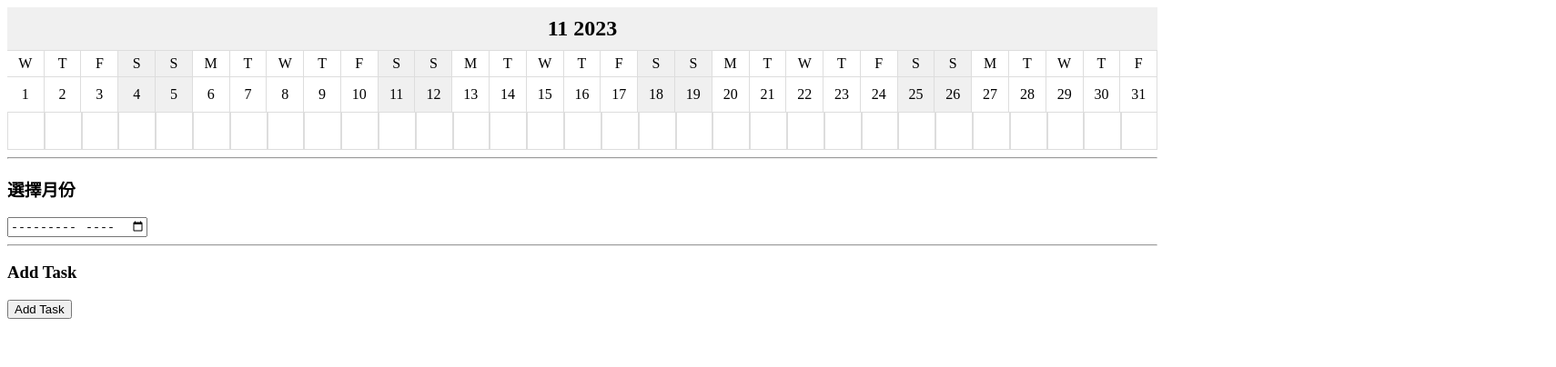
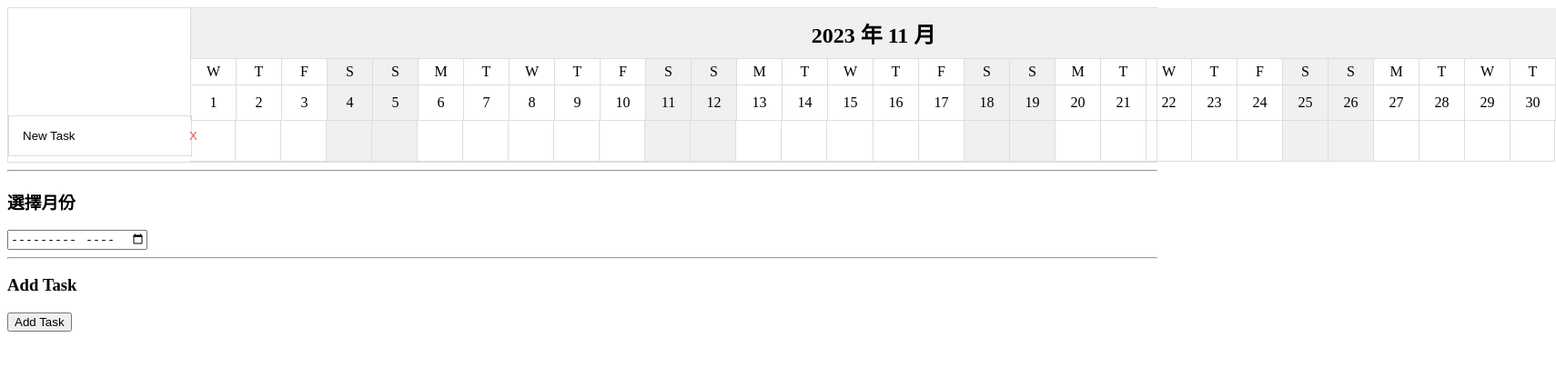
Before and after one commit to jasonlin1993/GanttChart, a Next.js app: page / in a window 1280 px wide. Both pictures are taken after a click on the button "Add Task". Shown: the top 404 px of the page at 91% size, 1710 px wide, since content can reach past the window. Built offline with nearby package versions, Linux system fonts and the light colour scheme.

Commit message:
新增任務重選月份時，重新渲染格子數量

```diff
--- a/src/components/AddTask.js
+++ b/src/components/AddTask.js
@@ -5,15 +5,20 @@ import { addTask } from "../redux/action/taskAction";
 
 const AddTask = () => {
   const { year, month } = useSelector((state) => state.date);
-  const daysInMonth = new Date(year, month - 1, 0).getDate();
+  const daysInMonth = new Date(year, month, 0).getDate();
+  console.log(daysInMonth);
   const dispatch = useDispatch();
 
   const handleAddTask = () => {
-    const daysArray = Array.from({ length: daysInMonth }, () => false); // 创建一个长度等于月份天数的数组，初始值为 false
+    // 使用正確的年份和月份來計算天數
+    const daysInMonth = new Date(year, month - 1, 0).getDate();
+    // 創建一個對應當月天數的數組，所有值都設為 false
+    const daysArray = Array.from({ length: daysInMonth }, () => false);
+    console.log("dayArray:", daysArray);
     const newTask = {
       id: Date.now(),
       name: "New Task",
-      days: daysArray, // 添加天数信息
+      days: daysArray,
     };
     dispatch(addTask(newTask));
   };
--- a/src/components/Calendar.js
+++ b/src/components/Calendar.js
@@ -1,4 +1,4 @@
-import React from "react";
+import React, { useEffect, useState } from "react";
 import { useSelector } from "react-redux";
 import MonthHeader from "@/styles/MonthHeader";
 import DayGrid from "@/styles/DayGrid";
@@ -7,13 +7,22 @@ import WeekdayCell from "@/styles/WeekdayCell";
 import DayCell from "@/styles/DayCell";
 import TaskRow from "@/styles/TaskRow";
 import TaskDayCell from "@/styles/TaskDayCell";
+import TaskInput from "@/styles/TaskInput";
 
-// Example component for the calendar
 const Calendar = () => {
   const { year, month } = useSelector((state) => state.date);
   const tasks = useSelector((state) => state.tasks.tasks);
-  const daysInMonth = new Date(year, month - 1, 0).getDate();
-  const days = Array.from({ length: daysInMonth }, (_, i) => i + 1);
+  const daysInMonth = new Date(year, month, 0).getDate();
+  console.log("Month:", daysInMonth);
+  // const days = Array.from({ length: daysInMonth }, (_, i) => i + 1);
+  const [days, setDays] = useState([]);
+
+  useEffect(() => {
+    // 計算當月天數，請注意 month 需要減 1
+    const daysInMonth = new Date(year, month, 0).getDate();
+    // 更新 days 狀態
+    setDays(Array.from({ length: daysInMonth }, (_, i) => i + 1));
+  }, [year, month]); // 添加 year 和 month 到依賴陣列，當它們變化時重新執行此 effect
 
   const getWeekdayLabel = (day) => {
     const date = new Date(year, month - 1, day);
@@ -27,8 +36,17 @@ const Calendar = () => {
   };
   console.log("Tasks:", tasks);
   return (
-    <>
-      <MonthHeader>{`${month} ${year}`}</MonthHeader>
+    <div style={{ display: "flex", Width: "100%", border: "1px solid  #ddd" }}>
+      <div style={{ minWidth: "200px" }}>
+        <div style={{ height: "53px" }} />
+        <div style={{ height: "30px" }} />
+        <div style={{ height: "35px" }} />
+        {tasks.map((task, index) => (
+          <TaskInput key={task.id} task={task} />
+        ))}
+      </div>
+      <div>
+        <MonthHeader>{`${year} 年 ${month} 月 `}</MonthHeader>
         <DayGrid>
           {days.map((day, index) => (
             <DayWrapper key={index} $isWeekend={isWeekend(day)}>
@@ -37,14 +55,16 @@ const Calendar = () => {
             </DayWrapper>
           ))}
         </DayGrid>
+
         {tasks.map((task, index) => (
           <TaskRow key={task.id}>
-          {task.days.map((_, dayIndex) => (
-            <TaskDayCell key={dayIndex}>{/* 这里可以根据任务的具体情况来添加内容 */}</TaskDayCell>
+            {days.map((day, dayIndex) => (
+              <TaskDayCell key={dayIndex} $isWeekend={isWeekend(day)} $hasTask={task.days[dayIndex - 1]}></TaskDayCell>
             ))}
           </TaskRow>
         ))}
-    </>
+      </div>
+    </div>
   );
 };
 
--- a/src/redux/reducers/taskReducer.js
+++ b/src/redux/reducers/taskReducer.js
@@ -10,8 +10,8 @@ const taskReducer = (state = initialState, action) => {
         ...state,
         tasks: [...state.tasks, action.payload],
       };
-      console.log("New task state:", newState); // 输出新状态以便调试
       return newState;
+
     default:
       return state;
   }
--- a/src/styles/DayGrid.js
+++ b/src/styles/DayGrid.js
@@ -5,8 +5,10 @@ const DayGrid = styled.div`
   flex-wrap: nowrap; // 確保所有元素都在一行中顯示
   text-align: center;
   border-bottom: 1px solid #ddd;
-  max-width: 1700px;
+  width: 1500px;
+  max-width: 100%;
   justify-content: center;
+  border-left: 1px solid #ddd;
 `;
 
 export default DayGrid;
--- a/src/styles/DayWrapper.js
+++ b/src/styles/DayWrapper.js
@@ -2,10 +2,10 @@ import styled from "styled-components";
 
 const DayWrapper = styled.div`
   display: flex;
-  flex-direction: column; // 让星期标签显示在日期上方
-  flex: 1; // 让所有容器具有相同的灵活性
-  border-right: 1px solid #ddd; // 在每个日期之间添加分割线
-  background-color: ${(props) => (props.$isWeekend ? "#f0f0f0" : "none")}; // 周末使用浅灰色背景
+  flex-direction: column;
+  flex: 1;
+  border-right: 1px solid #ddd;
+  background-color: ${(props) => (props.$isWeekend ? "#f0f0f0" : "none")};
 `;
 
 export default DayWrapper;
--- a/src/styles/MonthHeader.js
+++ b/src/styles/MonthHeader.js
@@ -9,9 +9,12 @@ const MonthHeader = styled.div`
   font-weight: bold;
   padding: 10px 0;
   border-bottom: 1px solid #ddd;
+  border-left: 1px solid #ddd;
   font-size: 24px;
-  max-width: 1700px;
+
   justify-content: center;
+  width: 100%;
+  max-width: 1500px;
 `;
 
 export default MonthHeader;
--- a/src/styles/TaskDayCell.js
+++ b/src/styles/TaskDayCell.js
@@ -3,16 +3,15 @@ import styled from "styled-components";
 
 const TaskDayCell = styled.div`
   flex: 1;
-  border-right: 1px solid #ddd; // 确保右边框存在
-  border-left: 1px solid #ddd; // 确保左边框存在，这将创建分割线
-  min-height: 40px; // 最小高度，确保 TaskDayCell 在没有内容时也可见
-
+  border-left: 1px solid #ddd;
+  height: 44px;
+  background-color: ${(props) => (props.$isWeekend ? "#f0f0f0" : "none")};
   &:first-child {
-    border-left: none; // 第一个 TaskDayCell 不需要左边框
+    border-left: none;
   }
 
   &:last-child {
-    border-right: none; // 最后一个 TaskDayCell 不需要右边框
+    border-right: none;
   }
 `;
 
--- /dev/null
+++ b/src/styles/TaskInput.js
@@ -0,0 +1,40 @@
+import React from "react";
+import styled from "styled-components";
+
+const TaskInputContainer = styled.div`
+  display: flex;
+  align-items: center;
+  border: 0.1px solid #ddd;
+  width: 100%;
+  height: 43.3px;
+`;
+
+const Input = styled.input`
+  flex-grow: 1;
+  padding: 0 0 0 15px;
+  border: none;
+  outline: none; // 這將移除焦點時的外框
+
+  &:focus {
+    outline: none; // 確認在點擊時沒有邊線
+  }
+`;
+
+const DeleteButton = styled.button`
+  // 在這裡新增刪除按鈕的樣式
+  border: 0;
+  background-color: transparent;
+  cursor: pointer;
+  color: #ef5350;
+`;
+
+const TaskInput = ({ task, onDelete }) => {
+  return (
+    <TaskInputContainer>
+      <Input defaultValue={task.name} />
+      <DeleteButton onClick={() => onDelete(task.id)}>X</DeleteButton>
+    </TaskInputContainer>
+  );
+};
+
+export default TaskInput;
--- a/src/styles/TaskRow.js
+++ b/src/styles/TaskRow.js
@@ -7,25 +7,24 @@ const TaskRow = styled.div`
   flex-wrap: nowrap;
   text-align: center;
   border-bottom: 1px solid #ddd;
-  max-width: 1700px;
+  max-width: 100%;
+  width: 1500px;
   min-height: 20px;
   justify-content: center;
   padding: 0;
-  position: relative; // 为伪元素定位做准备
-  border-left: 1px solid #ddd;
+  position: relative;
 
   &:after {
-    content: ""; // 伪元素需要内容才能显示
-    position: absolute; // 绝对定位
-    right: 0; // 距离右侧 0
-    top: 0; // 距离顶部 0
-    bottom: 0; // 距离底部 0
-    border-right: 1px solid #ddd; // 右侧边框线
-    width: 1px; // 边框线的宽度
+    content: "";
+    position: absolute;
+    right: 0;
+    top: 0;
+    bottom: 0;
+    border-right: 1px solid #ddd;
+    width: 1px; /
   }
 
   // 针对周末的样式，如果有需要
-  background-color: ${(props) => (props.$isWeekend ? "#f0f0f0" : "none")};
 `;
 
 export default TaskRow;
```
Lines whose indentation alone changed are shown as unchanged.
